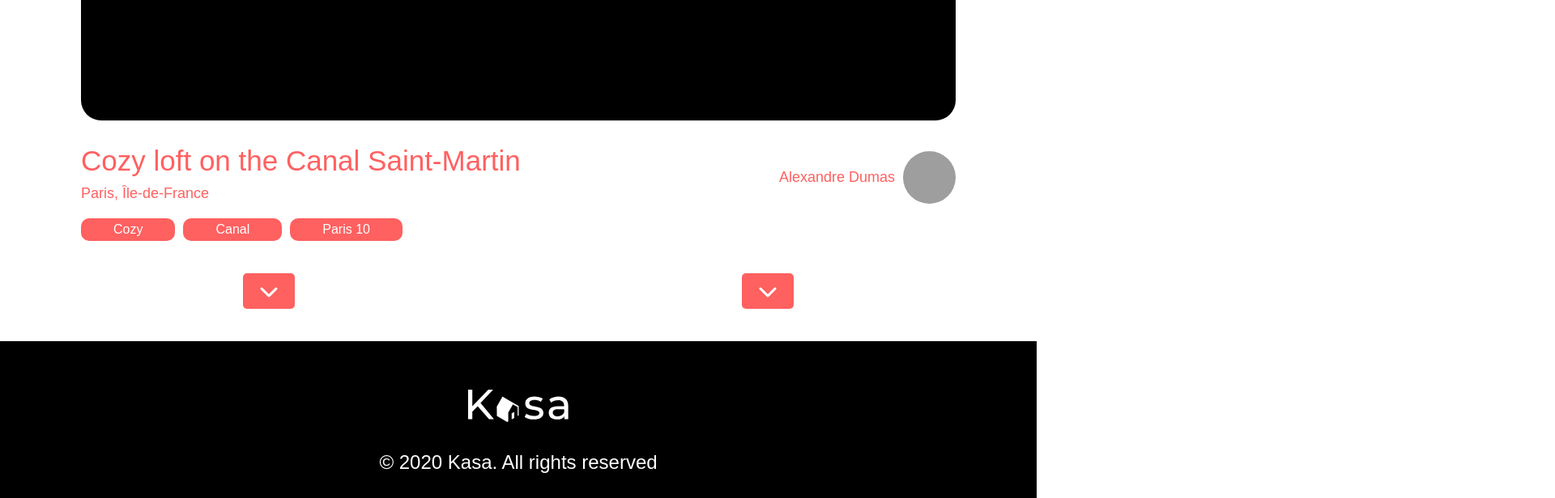
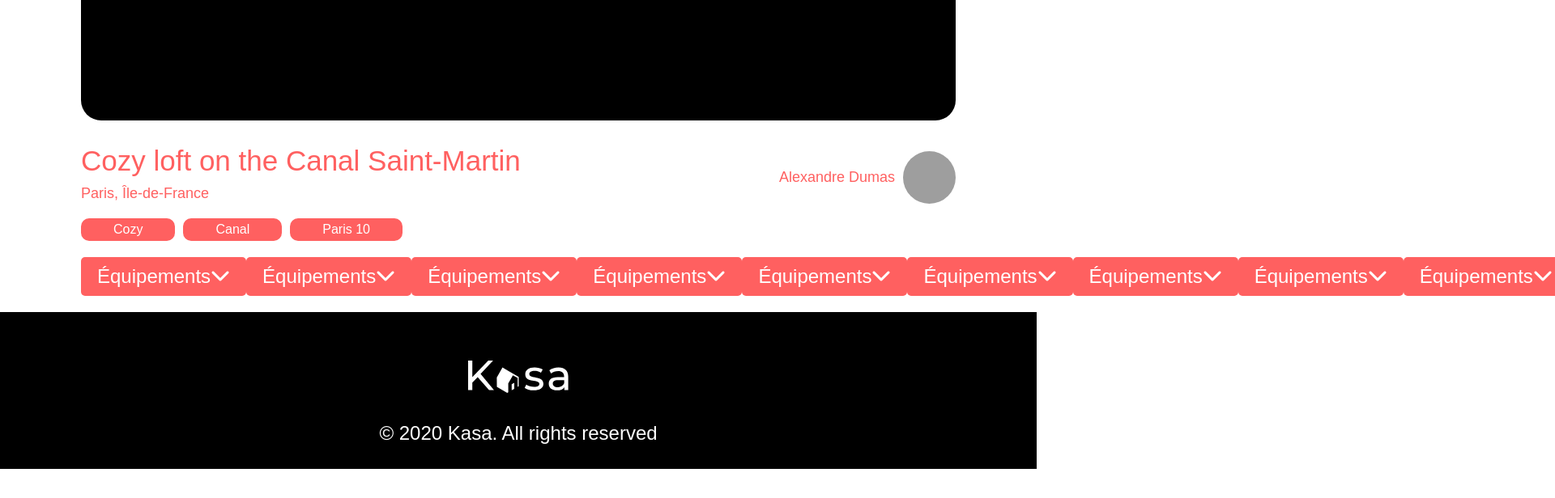
Before and after one commit to Lotshana/Kasa, a React (Create React App) app: page /housing/0979876d in a window 1280 px wide. Shown: the part 416-1032 px from the top of the page at 81% size, 1920 px wide, since content can reach past the window. After the commit the page ends 996 px from the top, so only its background shows below. Built offline with nearby package versions, Linux system fonts and the light colour scheme; grey boxes are pictures that could not be loaded.

Commit message:
Mis à jour infos Housing

```diff
--- a/src/components/Carousel.jsx
+++ b/src/components/Carousel.jsx
@@ -1,8 +1,11 @@
+//import { useState } from 'react'
 //import dataList from '../datas/Datas'
 
 const Carousel = ({pictures}) => {
+    /*const [currentIndexm setCurrentUser] = useState(0);*/
     return (
-        <div>Carousel</div>
+        <div>
+        </div>
     )
 }
 
--- /dev/null
+++ b/src/components/CollapsHousing.jsx
@@ -0,0 +1,23 @@
+import React, {useState} from 'react';
+
+const CollapsHousing = ({id, equipments}) => {
+
+    const [isOpen, setIsOpen] = useState(false);
+    const clickCollaps = () => {setIsOpen((isOpen) => !isOpen)};
+    const className = {
+        button: `collapsible`,
+        myicon: `fa-sharp fa-solid fa-chevron-up${isOpen ? ' ' : ' icon-rotate'}`,
+        content: `content${isOpen ? ' ' : ' not-display'}`
+    };
+
+    return (
+        <section className="HousingCollaps">
+            <button type="button" className={className.button} onClick={() => {clickCollaps()}}>Équipements <i className={className.myicon}></i></button>
+            <div className={className.content}>
+                <p>{equipments}</p>
+            </div>
+        </section>
+    )
+}
+
+export default CollapsHousing;
--- a/src/pages/Housing.jsx
+++ b/src/pages/Housing.jsx
@@ -1,24 +1,21 @@
-//import dataList from '../datas/Datas'
-//import Carousel from '../components/Carousel';
-import Collaps from '../components/Collaps';
+import dataList from '../datas/Datas'
+import Carousel from '../components/Carousel';
+import CollapsHousing from '../components/CollapsHousing';
 
-const Housing = ({title, location, host, rating, tags, description, equipments}) => {
+const Housing = ({id, title, location, host, rating, tags, description, equipments}) => {
     return (
         <section className="Housing">
+            <div className="Carousel">
+                <Carousel />
+            </div>
             {/* {dataList.map((carousel) =>
-                <Carousel
-                    key={carousel.id}
-                    id={carousel.id}
-                    pictures={carousel.pictures}
-                />
-            )} */}
+            )} }
             {/*dataList.map((housing) =>
                 <div className="HousingInfos">
                     <h3>{housing.title}</h3>
                     <p>{housing.location}</p>
                 </div>
             )*/}
-            <div className="Carousel"></div>
 
             <div className="Infos">
                 <div className="InfosHouse">
@@ -38,23 +35,14 @@ const Housing = ({title, location, host, rating, tags, description, equipments})
                 </ul>
             </div>
 
-            <div className="Description">
-                <Collaps />
-                <Collaps />
-                {/*dataList.map(({title, content}, index) =>
-                    <Collaps
-                        key={`${index}`}
-                        title={title}
-                        content={content}
-                    />
-                )*/}
-                {/*dataList.map(({title, content}, index) =>
-                    <Collaps
-                        key={`${index}`}
-                        title={title}
-                        equipments={equipments}
-                    />
-                )*/}
+            <div className="MoreInfos">
+            {dataList.map(({id, equipments}, index) =>
+                <CollapsHousing
+                    key={`${index}`}
+                    id={id}
+                    equipments={equipments}
+                />
+            )}
             </div>
         </section>
     )
--- a/src/styles/sass/layouts/_housing.scss
+++ b/src/styles/sass/layouts/_housing.scss
@@ -6,6 +6,7 @@
 }
 
 .Carousel {
+    width: 100%;
     height: 415px;
     border-radius: 25px;
     background-color: black;
@@ -57,7 +58,12 @@
     }
 }
 
-.Description {
-    @include flex(row, center, center);
+.MoreInfos {
+    @include flex(row, left, left);
     justify-content: space-between;
+
+    .HousingCollaps {
+        margin: 20px 0;
+        width: 45%;
+    }
 }
--- a/src/styles/styles.css
+++ b/src/styles/styles.css
@@ -126,6 +126,7 @@ h1 {
 }
 
 .Carousel {
+  width: 100%;
   height: 415px;
   border-radius: 25px;
   background-color: black;
@@ -180,12 +181,16 @@ h1 {
   border-radius: 10px;
 }
 
-.Description {
+.MoreInfos {
   display: flex;
   flex-direction: row;
-  justify-content: center;
-  align-items: center;
+  justify-content: left;
+  align-items: left;
   justify-content: space-between;
+}
+.MoreInfos .HousingCollaps {
+  margin: 20px 0;
+  width: 45%;
 }
 
 .Error404 {
```
Also changed, not shown: 1 other file (tests, documents, lock files or other folders).
